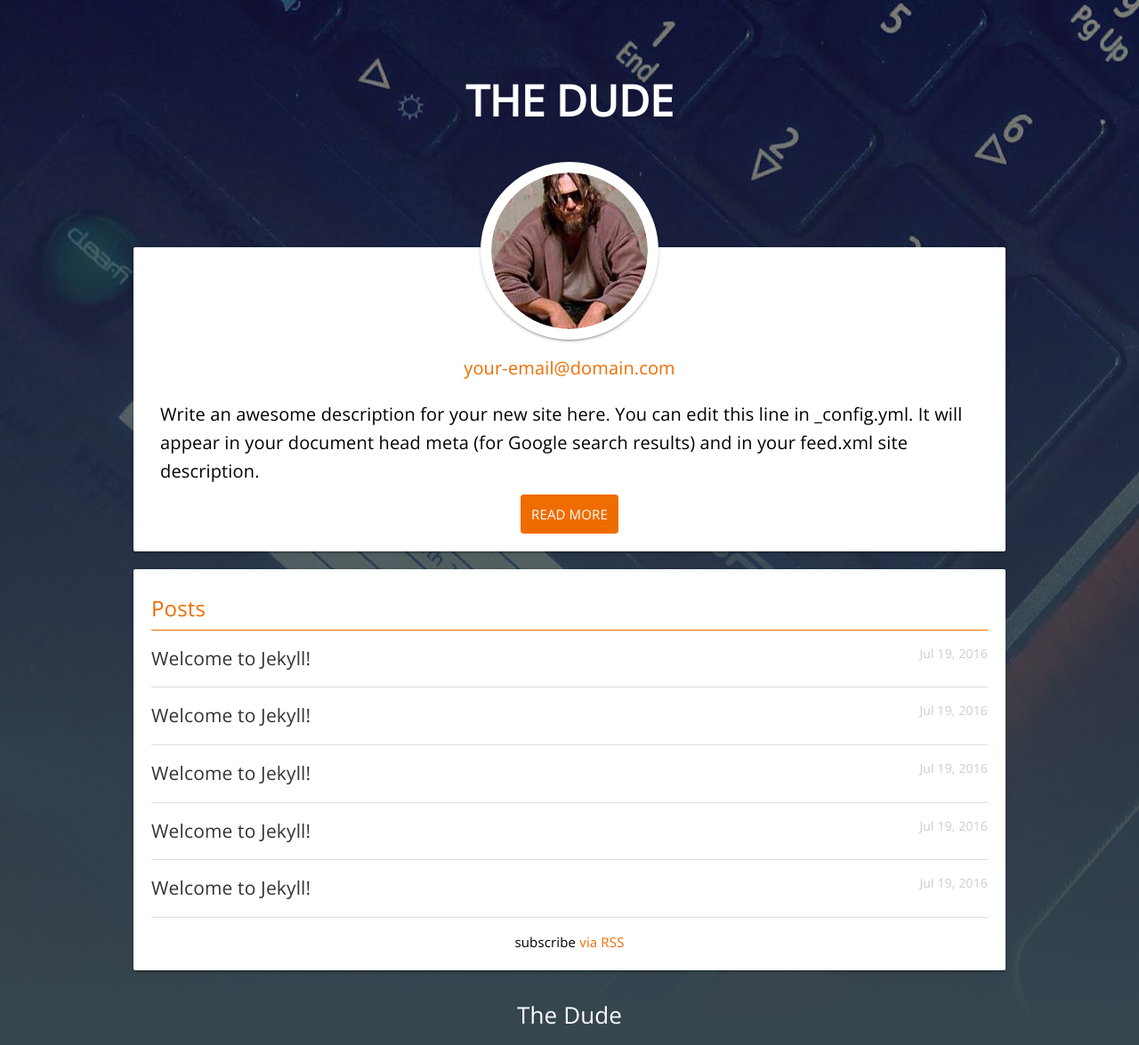
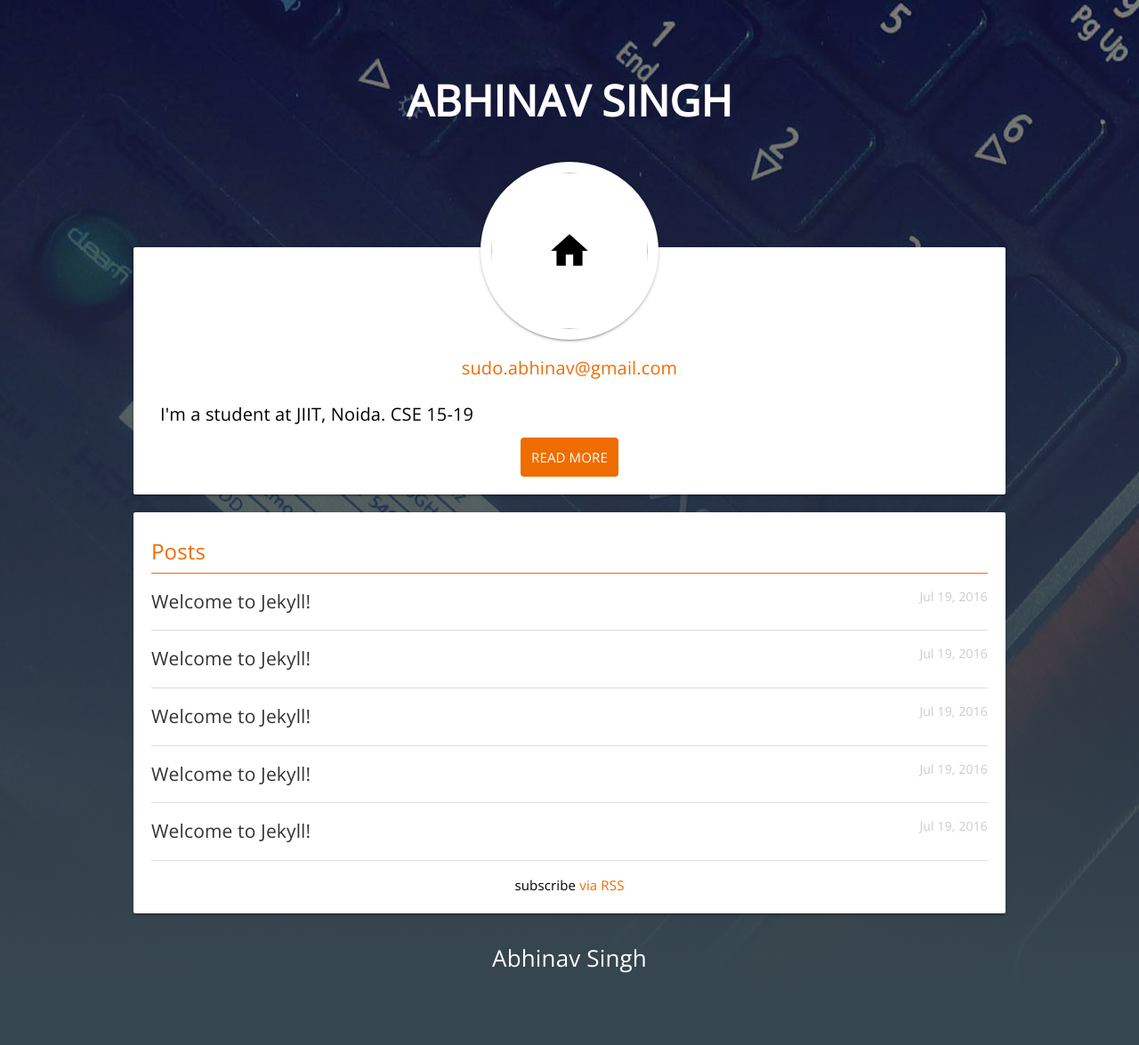
Before and after one commit to sudoabhinav/sudoabhinav.github.io, a Jekyll site: the page built from index.html, in a window 1280 px wide. Shown: the whole page at 89% size. Built offline with Jekyll 4.4.1, drawn with Linux system fonts in a browser that asks for light colours; after the commit the page ends 1111 px from its top, so only the background shows below that.

Commit message:
Add personal information

```diff
--- a/_config.yml
+++ b/_config.yml
@@ -6,15 +6,13 @@
 # 'jekyll serve'. If you change this file, please restart the server process.
 
 # Site settings
-title: The Dude
-email: your-email@domain.com
-description:  Write an awesome description for your new site here. You can edit this
-              line in _config.yml. It will appear in your document head meta (for
-              Google search results) and in your feed.xml site description.
-baseurl: "/jekyll-wing-template" # the subpath of your site, e.g. /blog
-url: "http://yourdomain.com" # the base hostname & protocol for your site
-twitter_username: jekyllrb
-github_username:  jekyll
+title: Abhinav Singh
+email: sudo.abhinav@gmail.com
+description:  I'm a student at JIIT, Noida. CSE 15-19
+baseurl: "/" # the subpath of your site, e.g. /blog
+url: "http://sudoabhinav.github.io" # the base hostname & protocol for your site
+
+github_username:  sudoabhinav
 
 # Build settings
 markdown: kramdown
```
